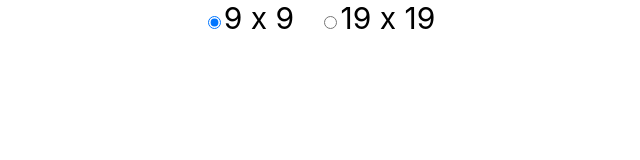
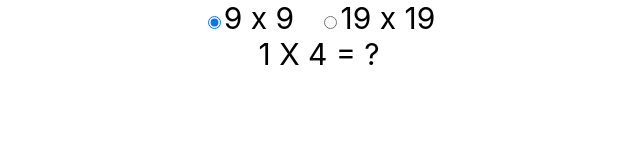
Before and after one commit to kimjingo/react_multp_practice, a React (Create React App) app: page / in a window 1280 px wide. Shown: the top 160 px of the page, without its empty margins (321-961 px from the left). Built offline with nearby package versions, Linux system fonts and the light colour scheme.

Commit message:
add problem

```diff
--- a/src/App.js
+++ b/src/App.js
@@ -4,7 +4,7 @@ import './App.css';
 import Option from './components/Option';
 // import Answer from './components/Answer';
 // import History from './components/History';
-// import Problem from './components/Problem';
+import Problem from './components/Problem';
 
 
 class App extends Component {
@@ -19,7 +19,8 @@ class App extends Component {
     return (
       <div className="App">
         <Option option={this.state.option} onChangeOption={function(opt){this.setState({option:opt})}.bind(this)}></Option>
-        {/* <Problem></Problem>
+        <Problem option={this.state.option}></Problem>
+        {/*
         <Answer></Answer>
         <History></History> */}
 
--- a/src/components/Problem.js
+++ b/src/components/Problem.js
@@ -1,11 +1,18 @@
 import React, { Component } from 'react';
 
 class Problem extends Component {
+  constructor(props) {
+    super(props);
+    this.state = {	// state 설정
+      first: Math.ceil(Math.random() * this.props.option),
+      second: Math.ceil(Math.random() * this.props.option),
+    };
+  }
   render() {
     console.log('Problem render');
 
     return (
-      // <div>{this.state.first} X {this.state.second} = ?</div>
+      <div>{this.state.first} X {this.state.second} = ?</div>
     )
   }
 }
```
Also changed, not shown: 1 other file (tests, documents, lock files or other folders).
